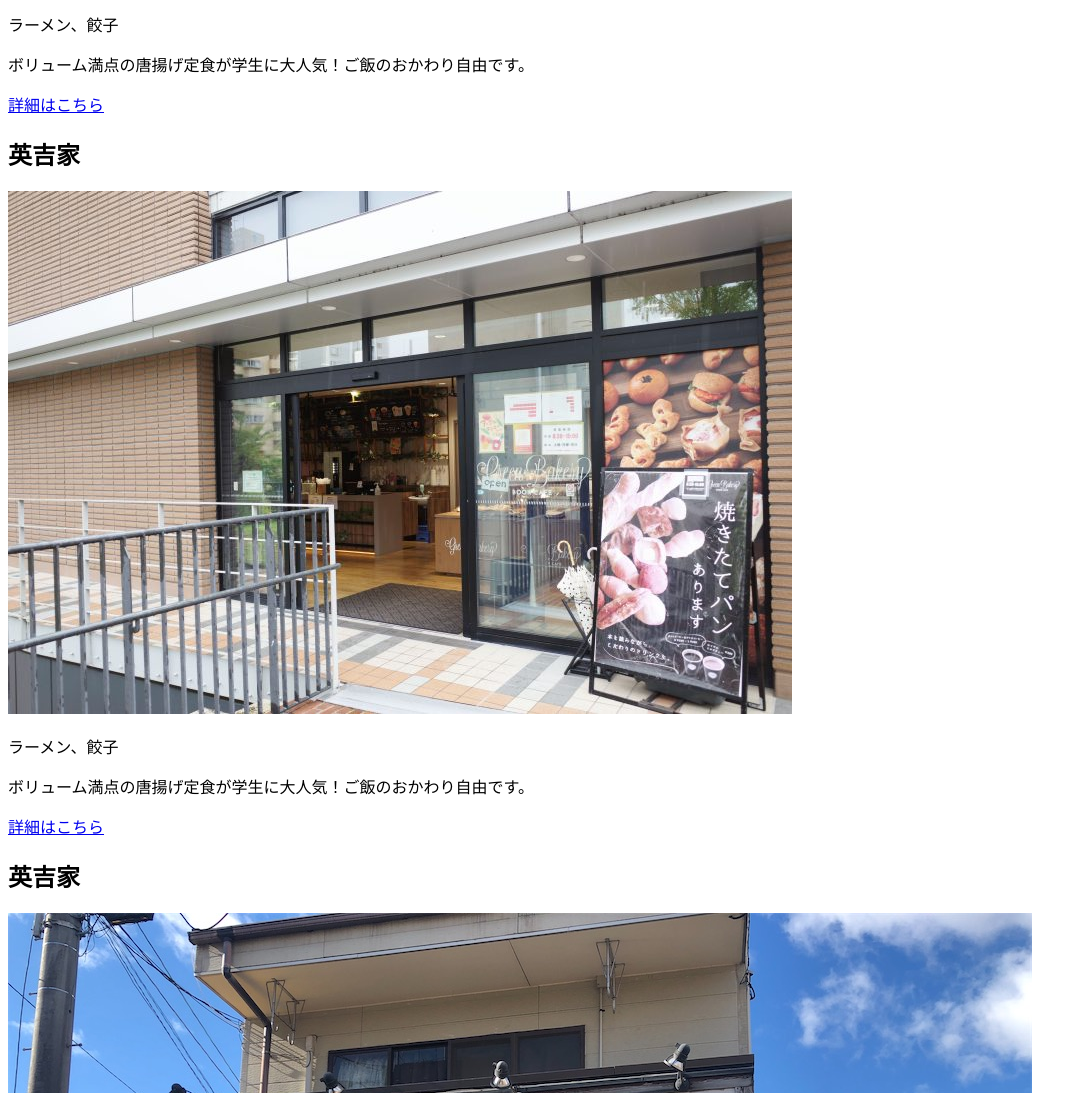
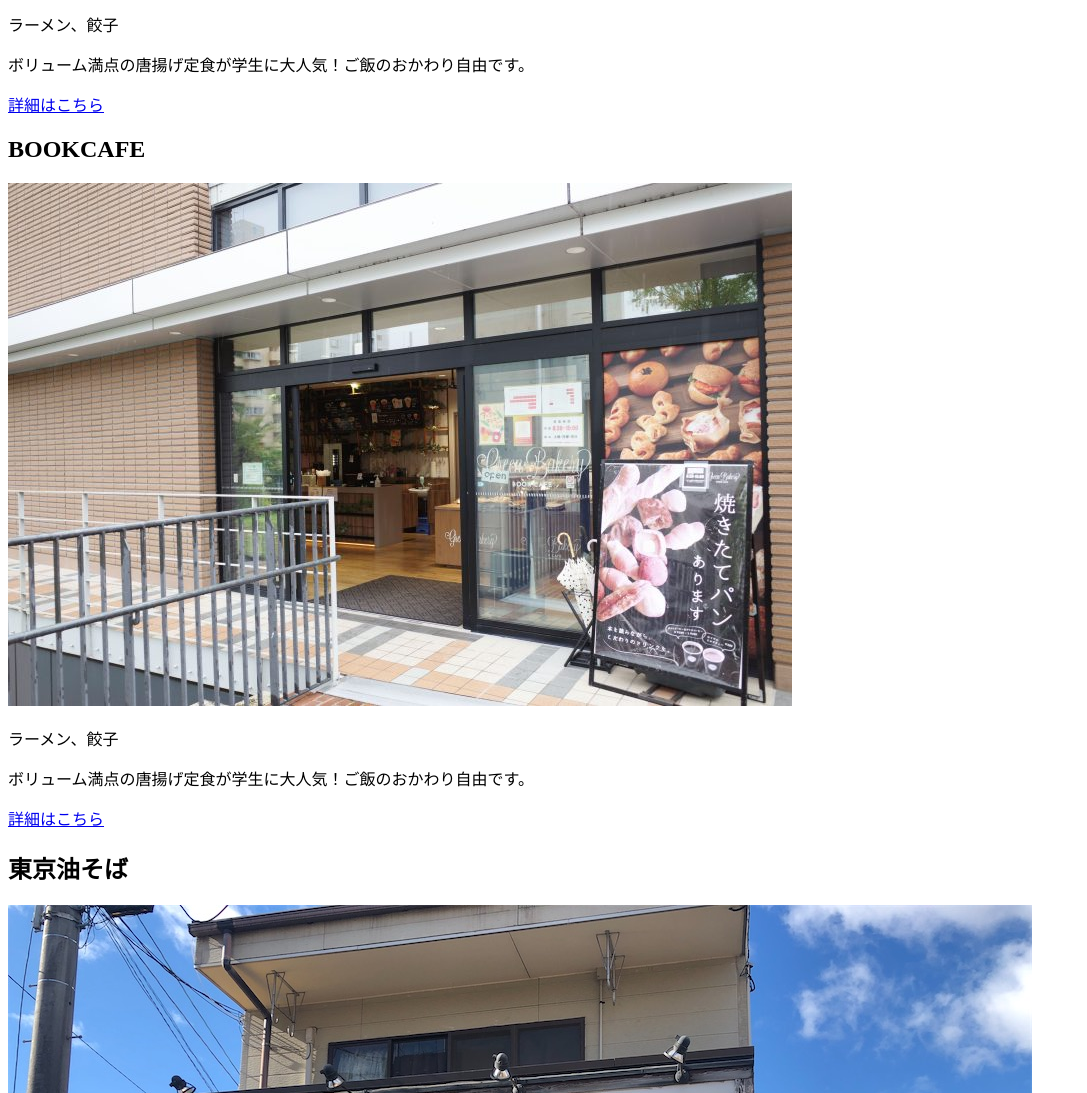
Before and after one commit to ItoiShunya/meshiya-map, a plain HTML site: page index.html in a window 1280 px wide. Shown: the part 1200-2293 px from the top of the page, without its empty margins (0-1087 px from the left). Drawn offline with Linux system fonts and the light colour scheme.

Commit message:
Update index.html

```diff
--- a/index.html
+++ b/index.html
@@ -33,7 +33,7 @@
 
                 <article class="card">
                     <div class="card-content">
-                        <h2>英吉家</h2>
+                        <h2>BOOKCAFE</h2>
                         <img src="images/common/BOOKCAFE.jpg" alt="ロゴ">
                         <p class="category">ラーメン、餃子</p>
                         <p class="description">ボリューム満点の唐揚げ定食が学生に大人気！ご飯のおかわり自由です。</p>
@@ -43,7 +43,7 @@
 
                 <article class="card">
                     <div class="card-content">
-                        <h2>英吉家</h2>
+                        <h2>東京油そば</h2>
                         <img src="images/common/東京油そば.jpg" alt="ロゴ">
                         <p class="category">ラーメン、餃子</p>
                         <p class="description">ボリューム満点の唐揚げ定食が学生に大人気！ご飯のおかわり自由です。</p>
```
